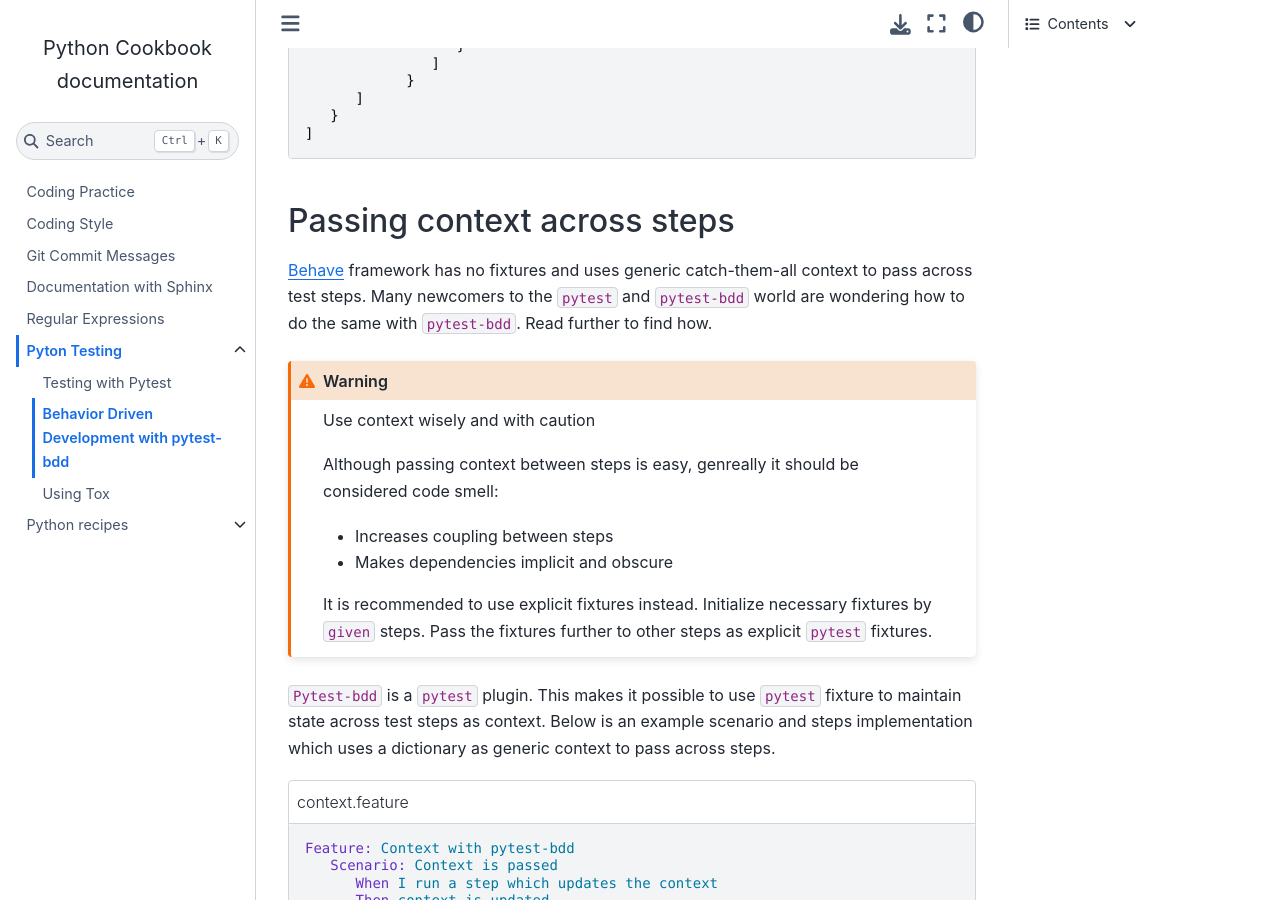
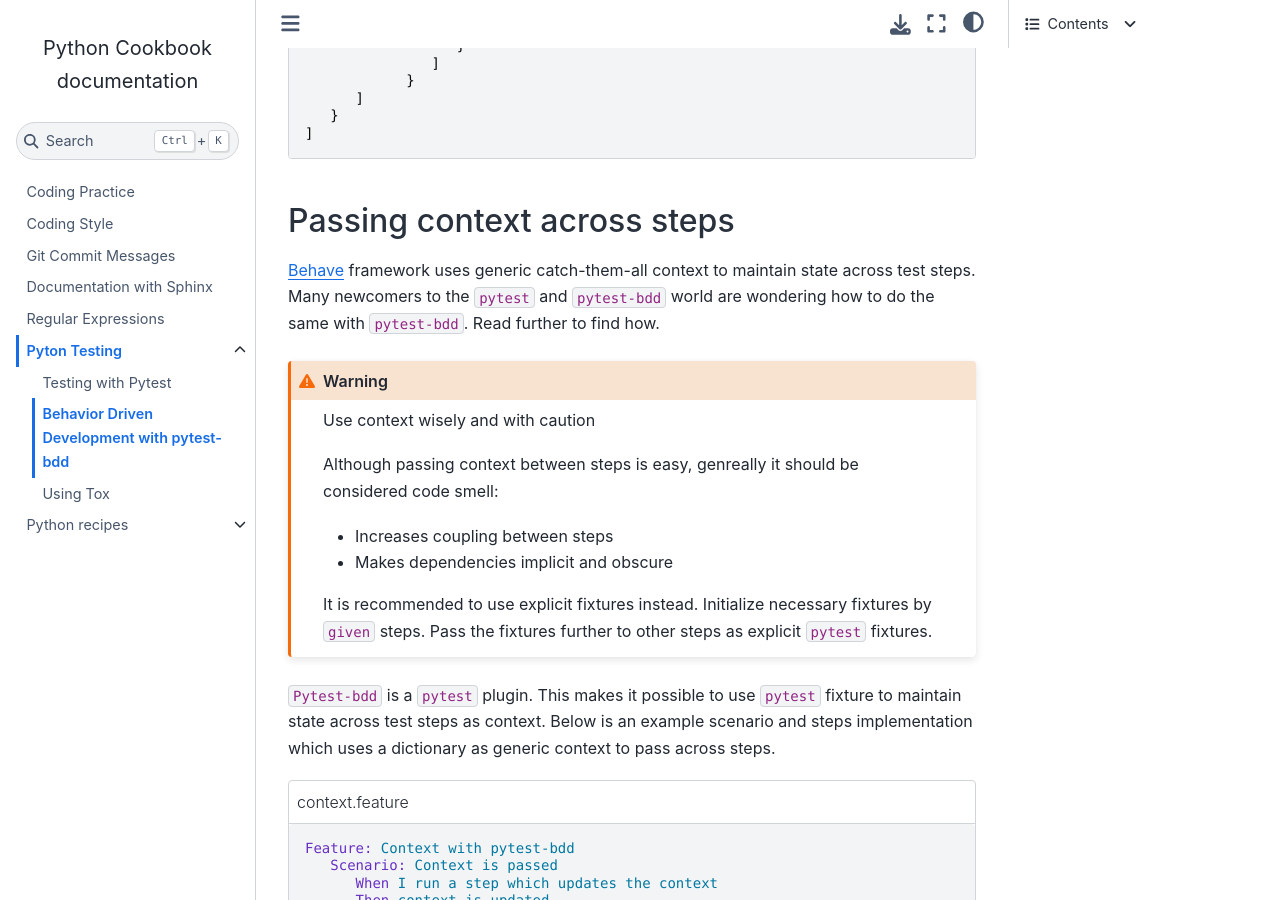
Before and after one commit to ivangeorgiev/python-cookbook, a Sphinx documentation site: the page built from docs/testing_pytest_bdd.rst, in a window 1280 px wide and 900 px high, scrolled down 10938 px. Built offline with Sphinx 7.4.7 and the Sphinx Book theme 1.1.4, drawn with Linux system fonts in a browser that asks for light colours.

Commit message:
fix(pytest-bdd): edit statement that  has no fixtures
Behave has fixtures, although far from pytest flexibility.

```diff
--- a/docs/testing_pytest_bdd.rst
+++ b/docs/testing_pytest_bdd.rst
@@ -578,7 +578,7 @@ Cucumber JSON output
 Passing context across steps
 -----------------------------------------
 
-`Behave`_ framework has no fixtures and uses generic catch-them-all context to pass across test steps. Many newcomers to the ``pytest`` and ``pytest-bdd`` world are wondering how to do the same with ``pytest-bdd``. Read further to find how.
+`Behave`_ framework uses generic catch-them-all context to maintain state across test steps. Many newcomers to the ``pytest`` and ``pytest-bdd`` world are wondering how to do the same with ``pytest-bdd``. Read further to find how.
 
 .. warning:: Use context wisely and with caution
 
```
